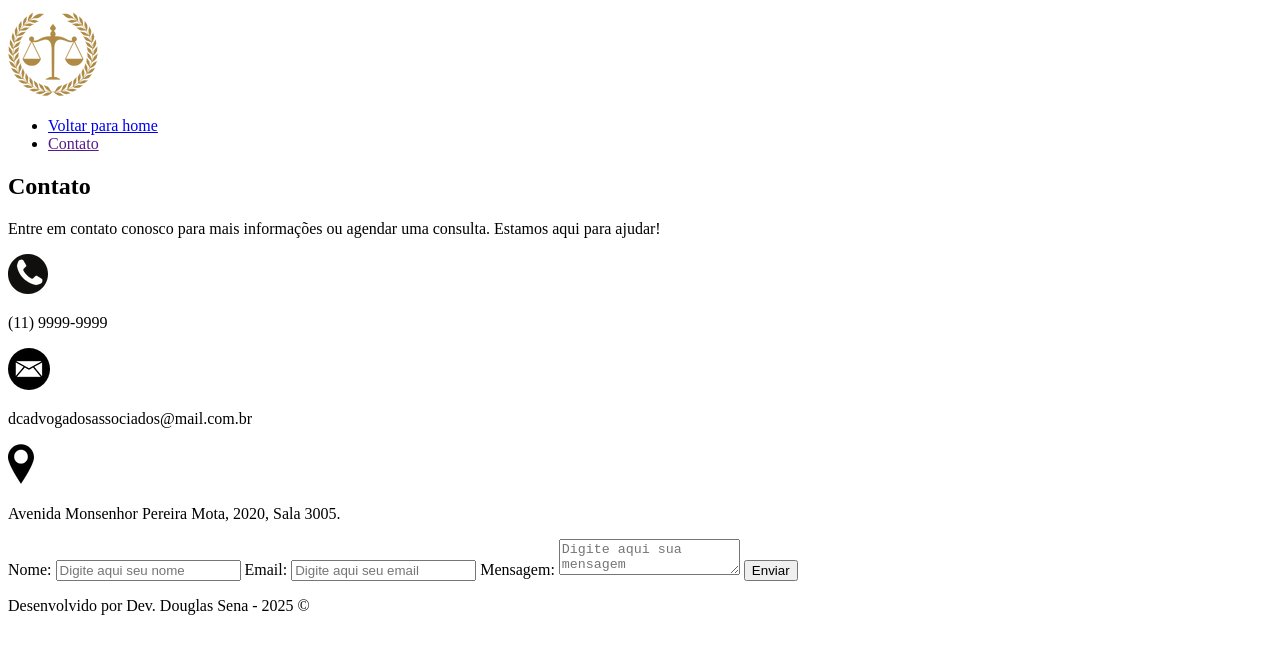
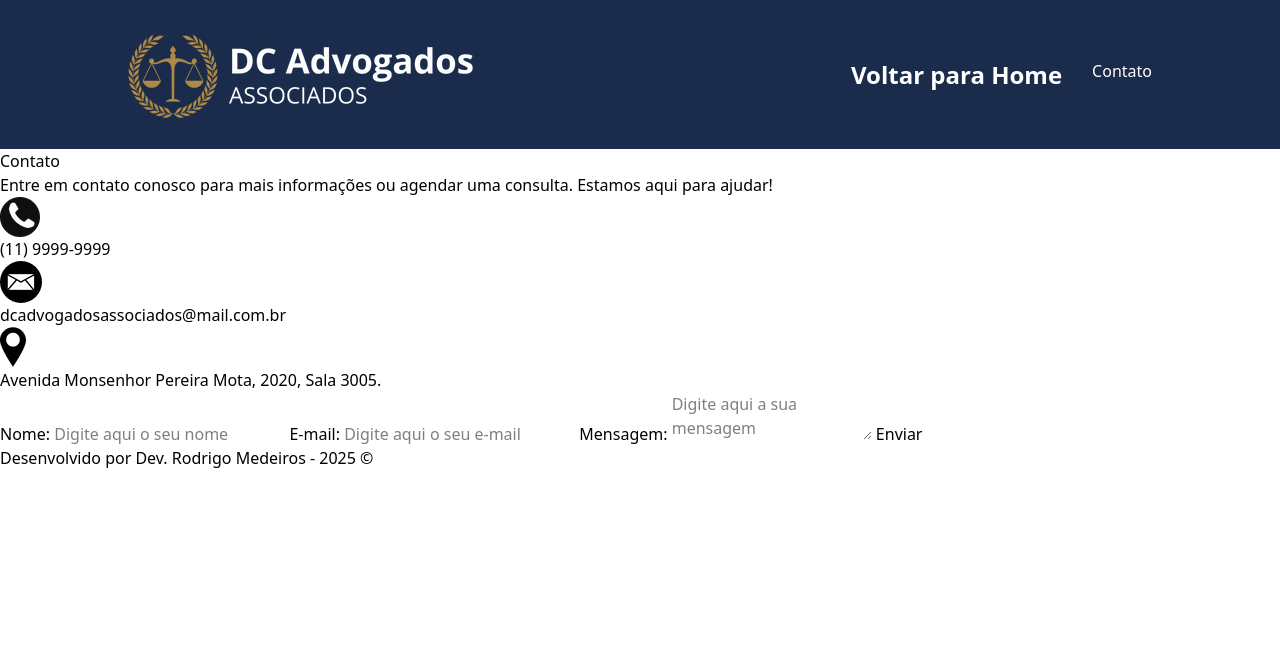
Before and after one commit to DouglasSenna/LP-ADVOGADOS-CURSO, a plain HTML site: page pages/contato/index.html in a window 1280 px wide. Drawn offline with nearby package versions, Linux system fonts and the light colour scheme.

Commit message:
fazer contatos

```diff
--- a/index.html
+++ b/index.html
@@ -10,6 +10,10 @@
       href="https://fonts.googleapis.com/css2?family=Roboto:ital,wght@0,100..900;1,100..900&display=swap"
       rel="stylesheet"
     />
+    <link
+      rel="stylesheet"
+      href="https://cdnjs.cloudflare.com/ajax/libs/font-awesome/6.7.2/css/all.min.css"
+    />
     <link rel="stylesheet" href="style.css" />
   </head>
   <body>
@@ -19,11 +23,12 @@
         <div class="header-container">
           <img src="./assets/logo.png" alt="logomarca" />
           <nav>
+            <i id="menu" class="fa-solid fa-bars"></i>
             <ul>
-              <li><a href="">Inicio</a></li>
-              <li><a href="">Especialidades</a></li>
-              <li><a href="">Quem somos</a></li>
-              <li><a href="">Depoimentos</a></li>
+              <li><a href="#banner">Inicio</a></li>
+              <li><a href="#especialidades">Especialidades</a></li>
+              <li><a href="#foto-advogado">Quem somos</a></li>
+              <li><a href="#depoimentos">Depoimentos</a></li>
               <li><a href="./pages/contato/index.html">Contato</a></li>
             </ul>
           </nav>
@@ -32,7 +37,7 @@
 
       <!-- banner -->
 
-      <section class="container-section-banner">
+      <section class="container-section-banner" id="banner">
         <div class="container-div-banner">
           <div class="container-content-banner">
             <h1 class="title">
@@ -112,7 +117,7 @@
 
       <section class="container-section-about-us">
         <div class="container-div-about-us">
-          <img src="assets/advogado.png" alt="advogado" />
+          <img src="assets/advogado.png" alt="advogado" id="foto-advogado" />
           <h2>Quem somos</h2>
           <p>
             O escritório DC Advogados Associados foi fundado por Dr. Carlos
@@ -182,7 +187,7 @@
 
       <!-- Depoimentos -->
 
-      <section class="container-section-testimonials">
+      <section class="container-section-testimonials" id="depoimentos">
         <div class="container-div-testimonials">
           <h2>Depoimentos</h2>
           <div class="container-cards-testimonials">
--- a/pages/contato/index.html
+++ b/pages/contato/index.html
@@ -4,23 +4,33 @@
     <meta charset="UTF-8" />
     <meta name="viewport" content="width=device-width, initial-scale=1.0" />
     <title>DC Advogados - Contato</title>
+    <script src="https://unpkg.com/@tailwindcss/browser@4"></script>
   </head>
   <body>
-    <!-- Header -->
-
-    <div class="header-container">
+    <!-- header -->
+    <header
+      class="bg-[#1a2b4b] text-white flex justify-center py-[30px] bg-cover bg-cover bg-center"
+    >
+      <div class="w-[80%] flex flex-row justify-between items-center">
         <img src="../../assets/logo.png" alt="logomarca" />
         <nav>
-        <ul>
-          <li><a href="../../index.html">Voltar para home</a></li>
+          <ul class="flex flex-row gap-[30px]">
+            <li>
+              <a
+                class="text-2xl font-bold hover:text-[#b68954]"
+                href="../../index.html"
+                >Voltar para Home</a
+              >
+            </li>
             <li><a href="">Contato</a></li>
           </ul>
         </nav>
       </div>
+    </header>
 
     <!-- contato -->
 
-    <section class="container-contact">
+    <section class="container-section-contact">
       <div class="container-div-contact">
         <div class="container-info-contact">
           <h2>Contato</h2>
@@ -28,50 +38,57 @@
             Entre em contato conosco para mais informações ou agendar uma
             consulta. Estamos aqui para ajudar!
           </p>
-          <div class="icons-contact">
+          <div class="container-icons-contact">
             <div>
-              <img src="../../assets/telefone.png" alt="Telefone" />
+              <img src="../../assets/telefone.png" alt="icone telefone" />
               <p>(11) 9999-9999</p>
             </div>
             <div>
-              <img src="../../assets/email.png" alt="email" />
+              <img src="../../assets/email.png" alt="icone email" />
               <p>dcadvogadosassociados@mail.com.br</p>
             </div>
             <div>
-              <img src="../../assets/pino.png" alt="pino" />
+              <img src="../../assets/pino.png" alt="icone localizacao" />
               <p>Avenida Monsenhor Pereira Mota, 2020, Sala 3005.</p>
             </div>
           </div>
         </div>
-        <div class="container-form-contact"></div>
-        <form action="submit">
-          <label for="nome">Nome:</label>
+
+        <div class="container-form-contact">
+          <form>
+            <label for="nome">Nome: </label>
             <input
               type="text"
               name="nome"
               id="nome"
-            placeholder="Digite aqui seu nome"
+              placeholder="Digite aqui o seu nome"
             />
-          <label for="e-mail">Email:</label>
+
+            <label for="email">E-mail: </label>
             <input
-            type="e-mail"
+              type="email"
               name="email"
-            id="e-mail"
-            placeholder="Digite aqui seu email"
+              id="email"
+              placeholder="Digite aqui o seu e-mail"
             />
+
             <label for="mensagem">Mensagem: </label>
             <textarea
               name="mensagem"
               id="mensagem"
-            placeholder="Digite aqui sua mensagem"
+              placeholder="Digite aqui a sua mensagem"
             ></textarea>
+
             <button type="submit">Enviar</button>
           </form>
         </div>
+      </div>
     </section>
 
+    <!-- footer -->
+
     <footer>
-      <p>Desenvolvido por Dev. Douglas Sena - 2025 ©</p>
+      <p>Desenvolvido por Dev. Rodrigo Medeiros - 2025 ©</p>
     </footer>
   </body>
 </html>
--- a/style.css
+++ b/style.css
@@ -8,7 +8,15 @@
   font-family: "Roboto", sans-serif;
 }
 
+html {
+  scroll-behavior: smooth;
+}
+
 /* header */
+
+#menu {
+  display: none;
+}
 
 header {
   background-color: #1a2b4b;
@@ -16,6 +24,13 @@
   justify-content: center;
   padding: 30px 0px;
   border-bottom: 20px solid #b68954;
+  position: fixed;
+  width: 100%;
+  z-index: 99;
+  top: 0;
+  right: 0;
+  left: 0;
+  box-shadow: 0 0 10px rgba(0, 0, 0, 0.5);
 }
 
 nav ul li a {
@@ -56,6 +71,7 @@
   justify-content: center;
   position: relative;
   border-bottom: 20px solid #b68954;
+  padding-top: 169px;
 }
 
 .container-section-banner::before {
@@ -123,6 +139,7 @@
 .container-section-specialties {
   display: flex;
   justify-content: center;
+  scroll-margin-top: 150px;
 }
 
 .container-div-specialties {
@@ -209,6 +226,7 @@
   border-radius: 100%;
   object-fit: cover;
   border: 4px solid #b68954;
+  scroll-margin-top: 200px;
 }
 
 .container-div-about-us h2 {
@@ -267,6 +285,7 @@
   display: flex;
   justify-content: center;
   padding: 6.25rem 0;
+  scroll-margin-top: 150px;
 }
 
 .container-div-testimonials {
@@ -302,6 +321,7 @@
   padding: 30px;
   text-align: center;
   border-radius: 20px;
+  position: relative;
 }
 
 .card-testimonials h3 {
@@ -364,3 +384,77 @@
   font-size: 1.6rem;
   font-weight: 300;
 }
+
+/* footer */
+
+footer {
+  background-color: #b68954;
+  color: white;
+  padding: 3rem 0;
+}
+
+footer p {
+  text-align: center;
+  font-size: 1.2rem;
+}
+
+@media (max-width: 1300px) {
+  nav ul {
+    display: none;
+  }
+
+  #menu {
+    display: block;
+    color: white;
+    font-size: 2.5rem;
+  }
+
+  #menu:hover {
+    cursor: pointer;
+    color: #b68954;
+  }
+}
+
+@media (max-width:1014px){
+  .container-cards-specialties{
+    justify-content: center;
+  }
+
+}
+
+@media (max-width: 768px) {
+  .header-container img {
+    width: 240px;
+  }
+
+  .container-section-banner {
+    padding: 4rem 0;
+    margin-top: 139px;
+  }
+
+  .container-content-banner {
+    width: 100%;
+  }
+
+  #image-justice {
+    display: none;
+  }
+
+  .container-cards-specialties {
+    justify-content: center;
+  }
+
+  .container-cards-testimonials {
+    justify-content: center;
+  }
+
+  .container-div-last-banner h2 {
+    text-align: center;
+  }
+}
+
+@media (max-width: 625px) {
+  .container-div-numbers {
+    justify-content: center;
+  }
+}
```
Lines whose indentation alone changed are shown as unchanged.
